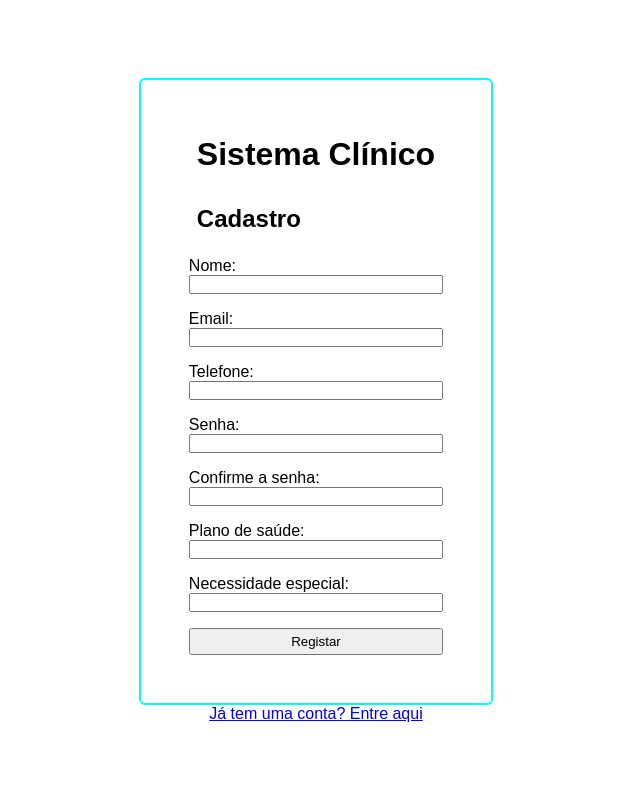
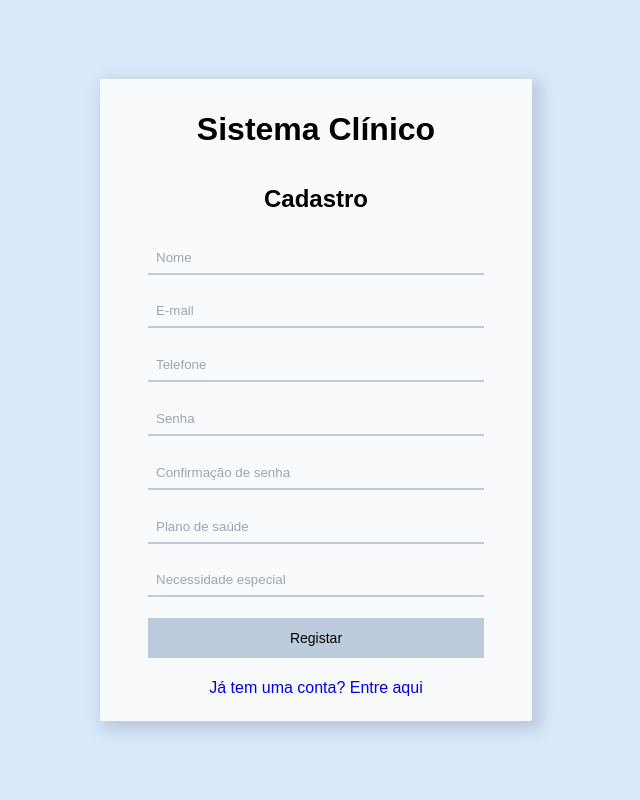
Before and after one commit to crispimUchoa/projetofinaldb, a Flask app: page /cadastro in a window 1280 px wide. Shown: the whole page, without its empty margins (324-964 px from the left). Run offline with Flask 3, Linux system fonts and the light colour scheme.

Commit message:
feito css da tela de cadastro

```diff
--- a/static/css/styles.css
+++ b/static/css/styles.css
@@ -1,9 +1,21 @@
+
+
 * {
     padding: 0;
     margin: 0;
     font-family: sans-serif, monospace
 }
 
+:root{
+    --primary-color: #F8FAFC;
+    --secundary-color: #D9EAFD;
+    --light-blue: #BCCCDC;
+    --dark-blue: #9AA6B2;
+}
+
+body{
+
+}
 
 button {
     padding: 0.25rem;
@@ -15,7 +27,23 @@ input {
 
 .main{
 }
-.register-login-div{
+
+.btn{ /* classe que define a aparência geral dos botões */
+    padding: 0.75rem;
+    font-size: 14px;
+    font-weight: 500;
+    border: none;
+    cursor: pointer;
+    background-color: var(--light-blue);
+    &:hover{
+        transition: 0.3s;
+        color: var(--primary-color);
+        background-color: var(--dark-blue);
+    }
+}
+
+.register-login-div{ /* div que engloba toda a tela de login-cadastro */
+    background-color: var(--secundary-color);
     display: flex;
     flex-direction: column;
     min-height: 100vh;
@@ -23,18 +51,52 @@ input {
     align-items: center;
 }
 
-.register-login-form{
+.register-login-form{ /* div que consiste o formulario de cadastro-login */
     display: flex;
     flex-direction: column;
-    gap: 1rem;
-    padding: 3rem;
-    border: 2px solid aqua;
-    border-radius: 6px;
+    gap: 1.3rem;
+    padding: 1.5rem 3rem;
+    background-color: var(--primary-color);
+    width: 21rem;
+    text-align: center;
+    border-radius: 2px;
+    box-shadow: 5px 5px 15px 5px var(--light-blue);
 }
 
-.form-group{
+
+
+.form-group{    /* div que organiza par label-input, atualmente não utilizada */
     display: flex;
     flex-direction: column;
+}
+
+.register-login-input{ /* classe que estiliza os inputs na tela de login-cadastro */
+    background-color: transparent;
+    padding: 0.5rem;
+    border: none;
+    border-bottom: 2px solid var(--light-blue);
+
+    &::placeholder{
+        color: var(--dark-blue);
+    }
+    &:focus{
+        outline: none;
+    }
+}
+
+
+
+.register-login-redirect{ /* classe do link: já tem uma conta? Entre aqui */
+    text-decoration: none;
+    border: 0px solid var(--dark-blue);
+    &:visited{
+        color: inherit;
+    }
+    &:hover{
+        transition: 0.3s;
+        color: var(--dark-blue);
+        text-decoration: underline;
+    }
 }
 /* body {
     min-height: 100vh;
--- a/templates/cadastro.html
+++ b/templates/cadastro.html
@@ -4,36 +4,36 @@
     <form action="{{ url_for('cadastro')}}" method="post" name="cadastro-login-form" id="login-form" class="register-login-form">
         <h1 id="sistema-h1">Sistema Clínico</h1>
         <h2 id="login-h2">Cadastro</h2>
-        <div class="form-group">
-            <label for="name-input">Nome:</label>
-            <input type="text" name="nome" id="name-input" required>
-        </div>
-        <div class="form-group">
-            <label for="email-input">Email:</label>
-            <input type="email" name="email" id="email-input" required>
-        </div>
-        <div class="form-group">
-            <label for="phone-input">Telefone:</label>
-            <input type="text" name="telefone" id="phone-input" required>
-        </div>
-        <div class="form-group">
-            <label for="password-input">Senha:</label>
-            <input type="password" name="senha" id="password-input" required>
-        </div>
-        <div class="form-group">
-            <label for="password-con-input">Confirme a senha:</label>
-            <input type="password" name="confirmacao_senha" id="password-con-input" required>
-        </div>
-        <div class="form-group">
-            <label for="heatlh-input">Plano de saúde:</label>
-            <input type="text" name="plano_de_saude" id="health-input">
-        </div>
-        <div class="form-group">
-            <label for="need-input">Necessidade especial:</label>
-            <input type="text" name="necessidade_especial" id="need-input" >
-        </div>
-        <button type="submit">Registar</button>
+
+            <!-- <label for="name-input">Nome:</label> -->
+            <input placeholder="Nome" class='register-login-input' type="text" name="nome" id="name-input" required>
+
+
+            <!-- <label for="email-input">Email:</label> -->
+            <input placeholder="E-mail" class='register-login-input' type="email" name="email" id="email-input" required>
+
+
+            <!-- <label for="phone-input">Telefone:</label> -->
+            <input placeholder="Telefone" class='register-login-input' type="text" name="telefone" id="phone-input" required>
+
+
+            <!-- <label for="password-input">Senha:</label> -->
+            <input placeholder="Senha" class='register-login-input' type="password" name="senha" id="password-input" required>
+
+
+            <!-- <label for="password-con-input">Confirme a senha:</label> -->
+            <input placeholder="Confirmação de senha" class='register-login-input' type="password" name="confirmacao_senha" id="password-con-input" required>
+
+
+            <!-- <label for="heatlh-input">Plano de saúde:</label> -->
+            <input placeholder="Plano de saúde" class='register-login-input' type="text" name="plano_de_saude" id="health-input">
+
+
+            <!-- <label for="need-input">Necessidade especial:</label> -->
+            <input placeholder="Necessidade especial" class='register-login-input' type="text" name="necessidade_especial" id="need-input" >
+
+        <button class="btn register-btn" type="submit">Registar</button>
+        <a class="register-login-redirect" href="{{ url_for('home') }}">Já tem uma conta? Entre aqui</a>
     </form>
-    <a href="{{ url_for('home') }}">Já tem uma conta? Entre aqui</a>
 </div>
 {% endblock %}
```
